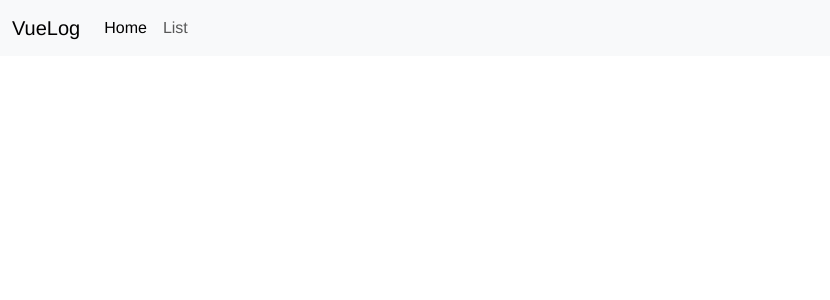
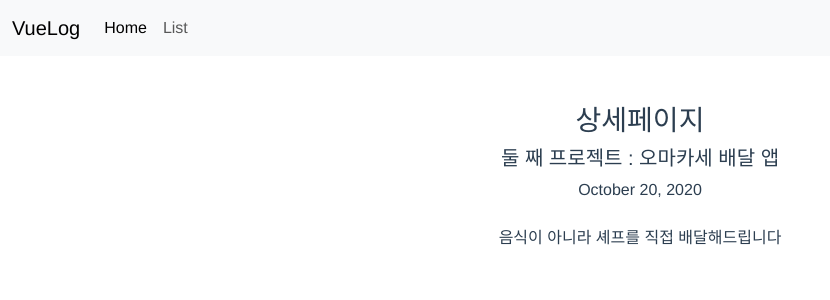
Before and after one commit to JangHyunjeong/vuelog, a Vue app: page /detail/1 in a window 1280 px wide. Before the commit this address had no page. Shown: the top 300 px of the page, without its empty margins (0-830 px from the left). Built offline with nearby package versions, Linux system fonts and the light colour scheme.

Commit message:
Detail route 업그레이드 : $route.params 사용

```diff
--- a/src/components/Detail.vue
+++ b/src/components/Detail.vue
@@ -4,11 +4,19 @@
       <div class="col-sm-12">
         <h3>상세페이지</h3>
 
-        <h5>글 제목</h5>
-        <p>작성일</p>
+        <!-- ListData[현재url파라미터]
+
+        1. $route.parmas
+        : 모든 파라미터
+
+        2. $route.parmas.id
+        : id라고 지정한 파라미터
+      -->
+        <h5>{{ ListData[$route.params.id].title }}</h5>
+        <p>{{ ListData[$route.params.id].date }}</p>
 
         <div class="mt-4">
-          <p>글 내용</p>
+          <p>{{ ListData[$route.params.id].content }}</p>
         </div>
       </div>
     </div>
@@ -16,5 +24,10 @@
 </template>
 
 <script>
-export default {};
+export default {
+  name: "Detail",
+  props: {
+    ListData: Array,
+  },
+};
 </script>
--- a/src/components/List.vue
+++ b/src/components/List.vue
@@ -1,5 +1,5 @@
 <template>
-  <div v-for="(item, idx) in ListData" :key="idx">
+  <div v-for="item in ListData" :key="item.number">
     <h5>
       <RouterLink to="/detail">{{ item.title }}</RouterLink>
     </h5>
```
Also changed, not shown: src/router.js (+21 -1 lines).
